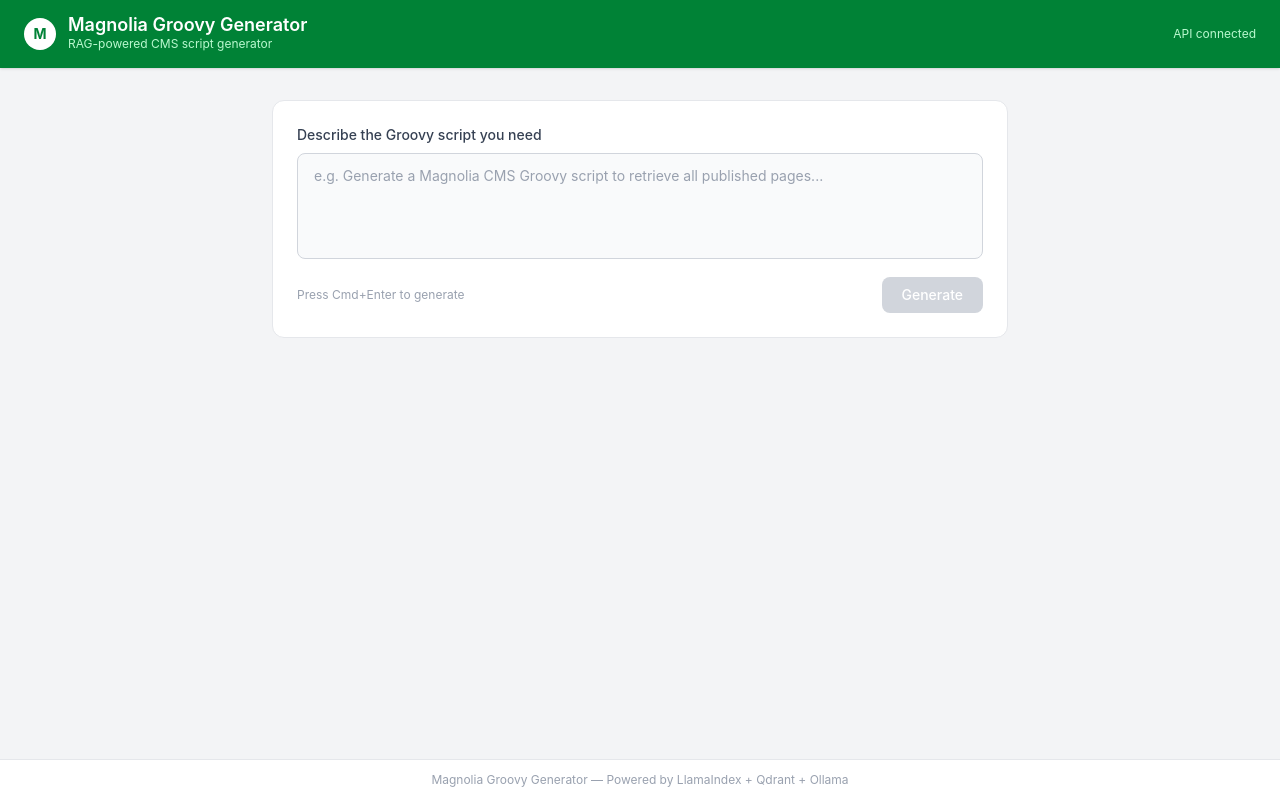
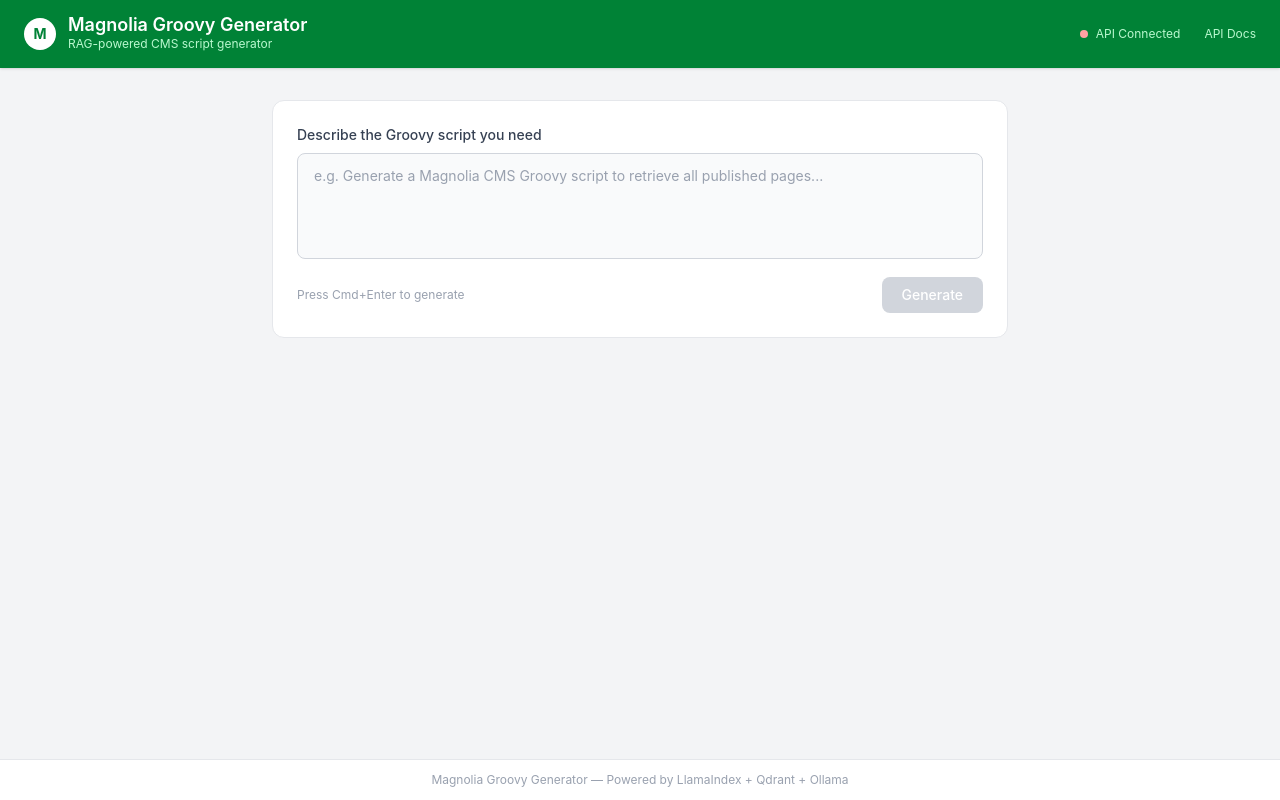
Before and after one commit to kirkalyn13/mgnl-groovy-generator-app, a React (Vite) app: page / in a window 1280 px wide. Built offline with nearby package versions, Linux system fonts and the light colour scheme; no server answers.

Commit message:
feat: api docs link

```diff
--- a/components/Header.tsx
+++ b/components/Header.tsx
@@ -1,31 +1,47 @@
 import { useEffect, useState } from "react";
 import { getHealthStatus } from "../services/generatorService";
+import { API_DOCS_URL } from "../config";
 
 const Header = () => {
-  const [ isConnected, setIsConnected ] = useState(false)
+  const [isConnected, setIsConnected] = useState(false);
 
   useEffect(() => {
     getHealthStatus().then((ok) => setIsConnected(ok));
-  },[])
+  }, []);
 
   return (
-    <header className="bg-green-700 text-white px-6 py-4 flex items-center gap-3 shadow-sm">
-      <div className="w-8 h-8 rounded-full bg-white flex items-center justify-center">
-        <span className="text-green-700 font-bold text-sm">M</span>
+    <header className="bg-green-700 text-white px-4 sm:px-6 py-4 flex items-center shadow-sm">
+      <div className="flex items-center gap-3">
+        <div className="w-8 h-8 rounded-full bg-white flex items-center justify-center">
+          <span className="text-green-700 font-bold text-sm">M</span>
+        </div>
+        <div>
+          <h1 className="text-sm sm:text-lg font-semibold leading-none">
+            Magnolia Groovy Generator
+          </h1>
+          <p className="text-green-200 text-[10px] sm:text-xs mt-0.5">
+            RAG-powered CMS script generator
+          </p>
+        </div>
       </div>
-      <div>
-        <h1 className="text-lg font-semibold leading-none">Magnolia Groovy Generator</h1>
-        <p className="text-green-200 text-xs mt-0.5">RAG-powered CMS script generator</p>
-      </div>
-      {/* <div className="ml-auto flex items-center gap-2">
-        <span className="text-green-200 text-xs">API Docs</span>
-      </div> */}
-      <div className="ml-auto flex items-center gap-2">
-        <span className={`w-2 h-2 rounded-full bg-${isConnected ? "green" : "red"}-300 inline-block`}></span>
-        <span className="text-green-200 text-xs">API connected</span>
+      <div className="ml-auto flex items-center gap-4 sm:gap-6">
+        <div className="flex items-center gap-2">
+          <span
+            className={`w-2 h-2 rounded-full inline-block ${
+              isConnected ? "bg-green-300" : "bg-red-300"
+            }`}
+          ></span>
+          <span className="text-green-200 text-xs hidden sm:inline">
+            API Connected
+          </span>
+        </div>
+        <a className="text-green-200 text-xs hover:text-white transition"
+          href={API_DOCS_URL}>
+          API Docs
+        </a>
       </div>
     </header>
   );
-}
+};
 
-export default Header
+export default Header;
```
